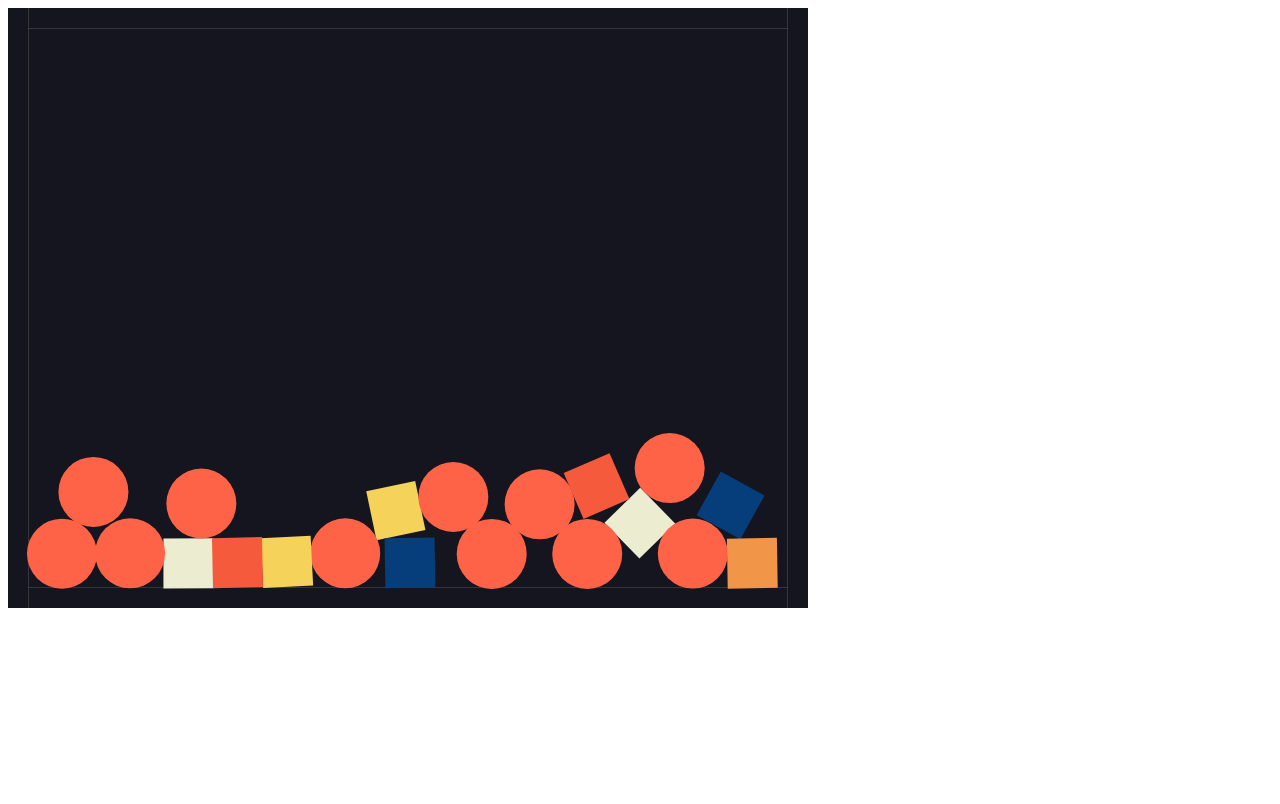
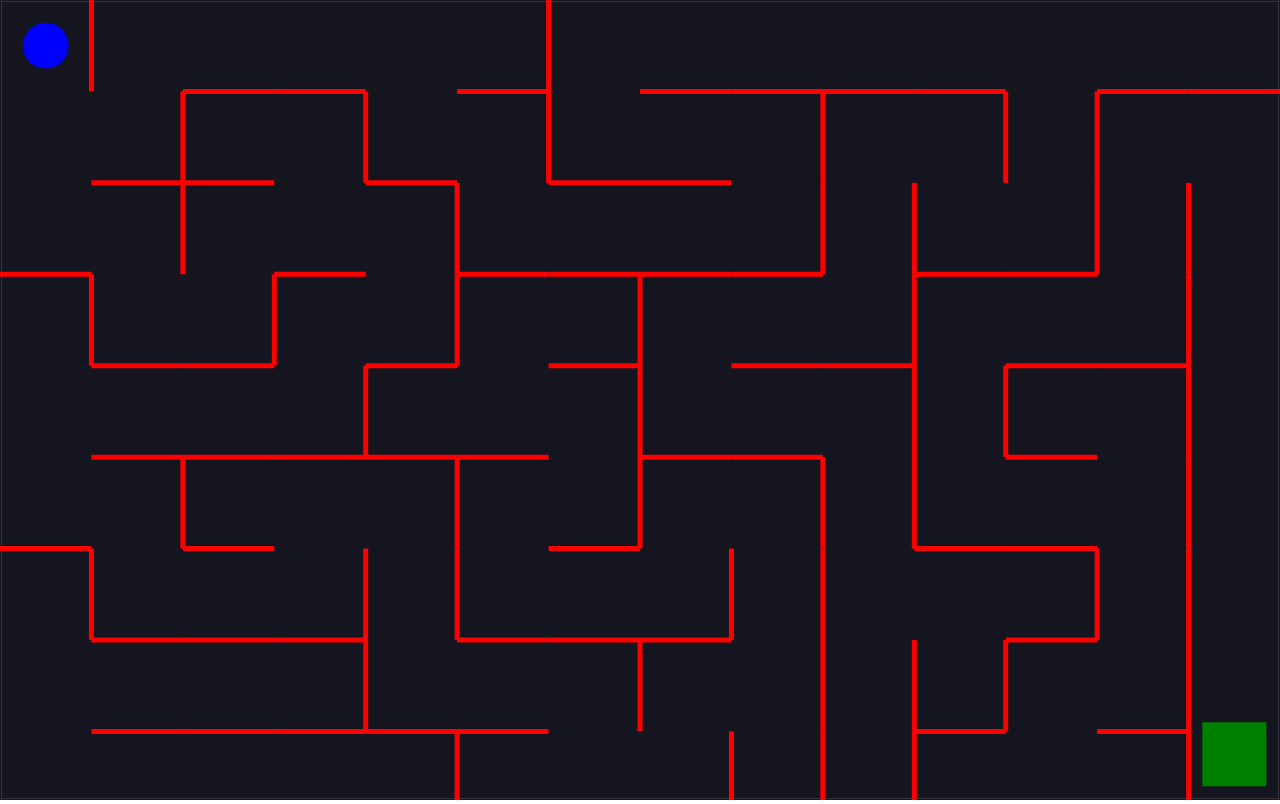
Before and after one commit to Lokideos/js_bootcamp, a plain HTML site: page advancedAps/maze/index.html in a window 1280 px wide. Drawn offline with nearby package versions, Linux system fonts and the light colour scheme; animation ran at ten frames a second.

Commit message:
[Maze] Finish maze application

```diff
--- a/advancedAps/maze/index.html
+++ b/advancedAps/maze/index.html
@@ -2,8 +2,35 @@
 <html>
   <head>
     <script src="https://cdnjs.cloudflare.com/ajax/libs/matter-js/0.17.1/matter.min.js" referrerpolicy="no-referrer"></script>
+    <style>
+      body {
+        margin: 0
+      }
+
+      .hidden {
+        display: none !important;
+      }
+
+      h1 {
+        color: white;
+        font-size: 48px;
+      }
+
+      .winner {
+        display: flex;
+        justify-content: center;
+        align-items: center;
+        position: absolute;
+        z-index: 1;
+        height: 100vh;
+        width: 100vw;
+      }
+    </style>
   </head>
   <body>
+    <div class="winner hidden">
+        <h1>You Win!</h1>
+    </div>
     <script src="index.js"></script>
   </body>
 </html>
--- a/advancedAps/maze/index.js
+++ b/advancedAps/maze/index.js
@@ -4,14 +4,20 @@ const {
   Runner,
   World,
   Bodies,
-  MouseConstraint,
-  Mouse
+  Body,
+  Events
 } = Matter
 
-const width = 800
-const height = 600
+const cellsHorizontal = 14
+const cellsVertical = 14
+const width = window.innerWidth
+const height = window.innerHeight
+
+const unitLengthX = width / cellsHorizontal
+const unitLengthY = width / cellsVertical
 
 const engine = Engine.create()
+engine.world.gravity.y = 0
 const { world } = engine
 const render = Render.create({
   element: document.body,
@@ -25,38 +31,210 @@ const render = Render.create({
 Render.run(render)
 Runner.run(Runner.create(), engine)
 
-World.add(world,
-  MouseConstraint.create(engine, {
-    mouse: Mouse.create(render.canvas)
-  })
-)
-
 // Walls
 
 const walls = [
-  Bodies.rectangle(400, 0, 800, 40, { isStatic: true }),
-  Bodies.rectangle(400, 600, 800, 40, { isStatic: true }),
-  Bodies.rectangle(0, 300, 40, 600, { isStatic: true }),
-  Bodies.rectangle(800, 300, 40, 600, { isStatic: true })
+  Bodies.rectangle(width / 2, 0, width, 2, { isStatic: true }),
+  Bodies.rectangle(width / 2, height, width, 2, { isStatic: true }),
+  Bodies.rectangle(0, height / 2, 2, height, { isStatic: true }),
+  Bodies.rectangle(width, height / 2, 2, height, { isStatic: true })
 ]
 World.add(world, walls)
 
-// Random Shapes
+// Maze generation
 
-for (let i = 0; i < 20; i++) {
-  if (Math.random() > 0.5) {
-    World.add(
-      world,
-      Bodies.rectangle(Math.random() * width, Math.random() * height, 50, 50)
+const shuffle = arr => {
+  let counter = arr.length
+
+  while (counter > 0) {
+    const index = Math.floor(Math.random() * counter)
+
+    counter--
+
+    const temp = arr[counter]
+    arr[counter] = arr[index]
+    arr[index] = temp
+  }
+
+  return arr
+}
+
+const grid = Array(cellsVertical).fill(null).map(() => Array(cellsHorizontal).fill(false))
+const verticals = Array(cellsVertical).fill(null).map(() => Array(cellsHorizontal - 1).fill(false))
+const horizaontals = Array(cellsVertical - 1).fill(null).map(() => Array(cellsHorizontal).fill(false))
+
+const startRow = Math.floor(Math.random() * cellsVertical)
+const startColumn = Math.floor(Math.random() * cellsHorizontal)
+
+const stepThroughCell = (row, column) => {
+  // If I have cisited the cell at [row, column], then return
+  if (grid[row][column]) {
+    return
+  }
+
+  // Mark this cell as being visited
+  grid[row][column] = true
+
+  // Assemble randomly-ordered list of neighbors
+  const neighbors = shuffle([
+    [row - 1, column, 'up'],
+    [row, column + 1, 'right'],
+    [row + 1, column, 'down'],
+    [row, column - 1, 'left']
+  ])
+
+  // For each neighbor...
+  for (let neighbor of neighbors) {
+    const [nextRow, nextColumn, direction] = neighbor
+    // See if that neighbor is out of bounds
+    if (
+      nextRow < 0 ||
+      nextRow >= cellsVertical ||
+      nextColumn < 0 ||
+      nextColumn >= cellsHorizontal
+    ) {
+      continue
+    }
+
+    // If we have visited that neighbor, continue to next neighbor
+    if (grid[nextRow][nextColumn]) {
+      continue
+    }
+
+    // Remove a wall from either horizaontals or verticals
+    if (direction === 'left') {
+      verticals[row][column - 1] = true
+    } else if (direction === 'right') {
+      verticals[row][column] = true
+    } else if (direction === 'up') {
+      horizaontals[row - 1][column] = true
+    } else if (direction === 'down') {
+      horizaontals[row][column] = true
+    }
+
+   // Visit that next cell
+    stepThroughCell(nextRow, nextColumn)
+  }
+}
+
+stepThroughCell(startRow, startColumn)
+
+horizaontals.forEach((row, rowIndex) => {
+  row.forEach((open, columnIndex) => {
+    if (open) {
+      return
+    }
+
+    const wall = Bodies.rectangle(
+      columnIndex * unitLengthX + unitLengthX / 2,
+      rowIndex * unitLengthY + unitLengthY,
+      unitLengthX,
+      5,
+      {
+        label: 'wall',
+        isStatic: true,
+        render: {
+          fillStyle: 'red'
+        }
+      }
     )
-  } else {
-    World.add(
-      world,
-      Bodies.circle(Math.random() * width, Math.random() * height, 35, {
+    World.add(world, wall)
+  })
+})
+
+verticals.forEach((row, rowIndex) => {
+  row.forEach((open, columnIndex) => {
+    if (open) {
+      return
+    }
+
+    const wall = Bodies.rectangle(
+      columnIndex * unitLengthX + unitLengthX,
+      rowIndex * unitLengthY + unitLengthY / 2,
+      5,
+      unitLengthY,
+      {
+        label: 'wall',
+        isStatic: true,
         render: {
-          fillStyle: 'tomato'
+          fillStyle: 'red'
+        }
+      }
+    )
+    World.add(world, wall)
+  })
+})
+
+// Goal
+
+const goal = Bodies.rectangle(
+  width - unitLengthX / 2,
+  height - unitLengthY / 2,
+  unitLengthX * .7,
+  unitLengthY * .7,
+  {
+    label: 'goal',
+    isStatic: true,
+    render: {
+      fillStyle: 'green'
+    }
+  }
+)
+World.add(world, goal)
+
+// Ball
+
+const ballRadius = Math.min(unitLengthX, unitLengthY) / 4
+const ball = Bodies.circle(
+  unitLengthX / 2,
+  unitLengthY / 2,
+  ballRadius,
+  {
+    label: 'ball',
+    render: {
+      fillStyle: 'blue'
+    }
+  }
+)
+World.add(world, ball)
+
+document.addEventListener('keydown', event => {
+  const { x, y } = ball.velocity
+
+  if (event.keyCode === 87) {
+    Body.setVelocity(ball, { x, y: y - 5})
+  }
+
+  if (event.keyCode === 68) {
+    Body.setVelocity(ball, { x: x + 5, y })
+  }
+
+  if (event.keyCode === 83) {
+    Body.setVelocity(ball, { x, y: y + 5 })
+  }
+
+  if (event.keyCode === 65) {
+    Body.setVelocity(ball, { x: x - 5, y })
+  }
+})
+
+// Win Condition
+
+Events.on(engine, 'collisionStart', event => {
+  event.pairs.forEach((collision) => {
+    const labels = ['ball', 'goal']
+
+    if (
+      labels.includes(collision.bodyA.label) &&
+      labels.includes(collision.bodyB.label)
+    ) {
+      document.querySelector('.winner').classList.remove('hidden')
+      world.gravity.y = 1
+      world.bodies.forEach((body) => {
+        if (body.label === 'wall') {
+          Body.setStatic(body, false)
         }
       })
-    )
-  }
-}
+    }
+  })
+})
```
